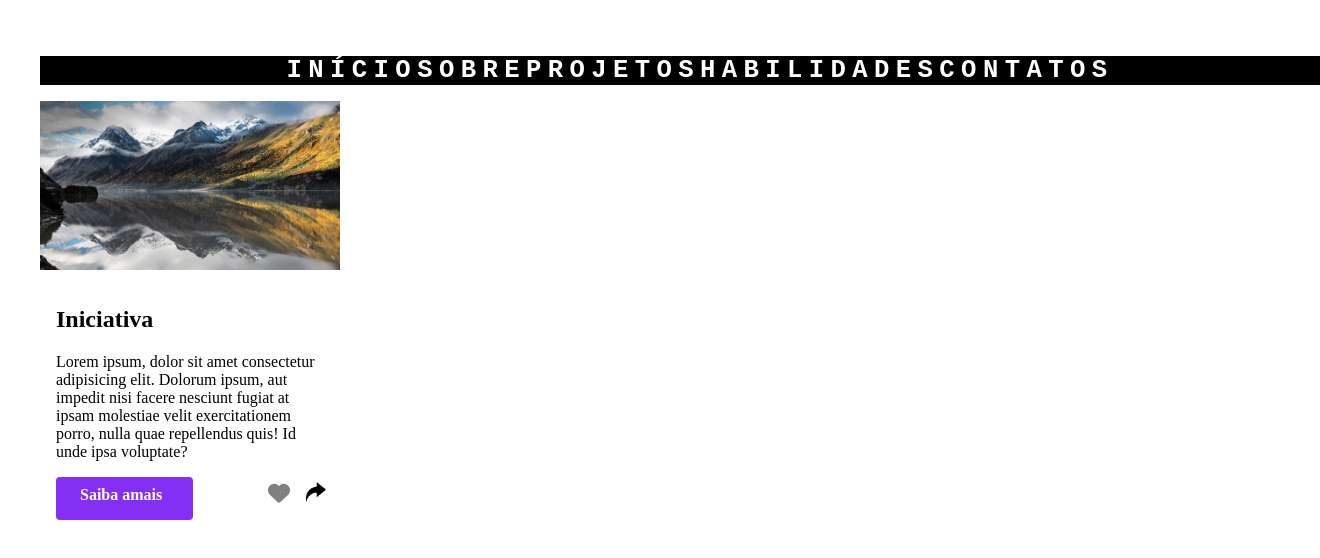
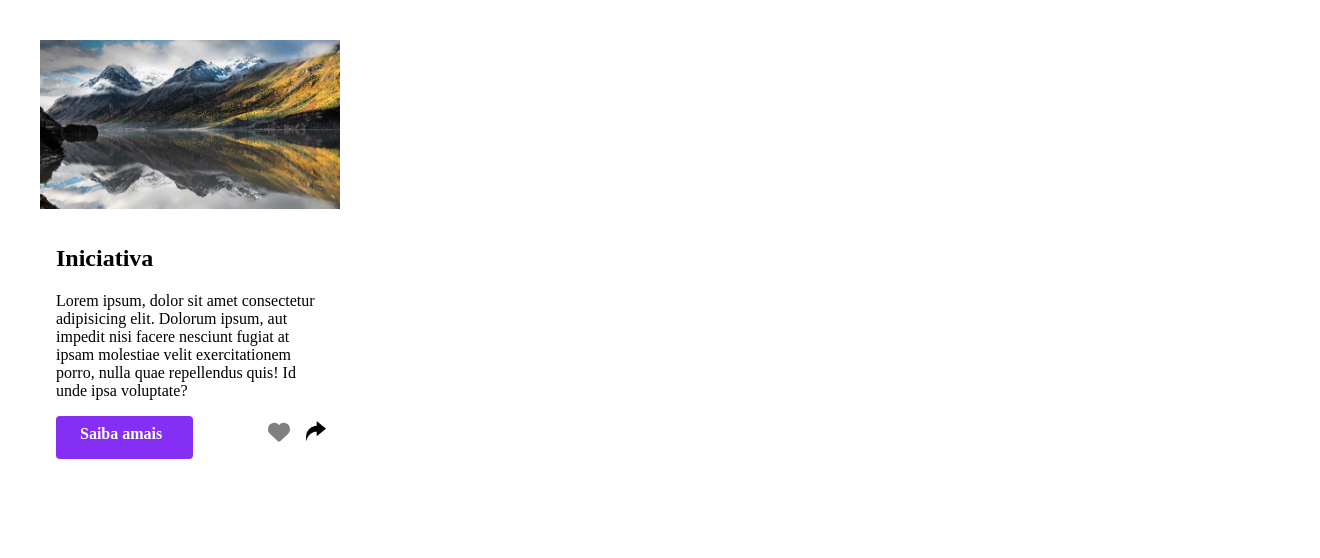
Before and after one commit to RodBC/Projeto-Engenharia-Software, a React (Vite) app in the folder apps/client/: page / in a window 1280 px wide. Shown: the top 558 px of the page, 1320 px wide, since content can reach past the window. Built offline with nearby package versions, Linux system fonts and the light colour scheme.

Commit message:
ajustando layout do card para novo app em ts

```diff
--- a/apps/client/package.json
+++ b/apps/client/package.json
@@ -10,6 +10,8 @@
     "preview": "vite preview"
   },
   "dependencies": {
+    "@fortawesome/free-solid-svg-icons": "^6.4.0",
+    "@fortawesome/react-fontawesome": "^0.2.0",
     "react": "^18.2.0",
     "react-dom": "^18.2.0"
   },
--- a/apps/client/src/App.tsx
+++ b/apps/client/src/App.tsx
@@ -1,11 +1,11 @@
 import { Card } from "./components/Cards/card"
-import { NavBar } from "./components/Navbar/navbar"
+// import { NavBar } from "./components/Navbar/navbar"
 
 export const App = () => {
 
   return (
     <>
-      <NavBar/>
+      {/* <NavBar/> */}
       <Card/>
     </>
   )
--- a/apps/client/src/components/Cards/card.jsx
+++ /dev/null
@@ -1,43 +0,0 @@
-import { useState } from "react";
-import "./style.css";
-import montanha from '../../assets/fotoCool.jpeg'
-import heart from '../../assets/heart.png'
-import share from '../../assets/share.png'
-import { FontAwesomeIcon } from '@fortawesome/react-fontawesome'
-import { faHeart } from '@fortawesome/free-solid-svg-icons'
-
-
-
-export const Card = () => {
-
-    const [curtida, setCurtida] = useState(false);
-    const muda_curtida = ()=>{
-      setCurtida(!curtida)
-    }
-
-    return (
-    <>
-      <div className="card-space">
-        <div className='card'>
-
-          <div className='imagem'>
-            <img src={montanha} alt="" />
-          </div>
-
-          <div className='card-content'>
-            <h2>Iniciativa</h2>
-
-            <p>Lorem ipsum, dolor sit amet consectetur adipisicing elit. Dolorum ipsum, aut impedit nisi facere nesciunt fugiat at ipsam molestiae velit exercitationem porro, nulla quae repellendus quis! Id unde ipsa voluptate?</p>
-
-            <div className='buttons'>
-              <a href="https://www.youtube.com/watch?v=HHOn8u-c2wk&list=LL&index=12&t=593s" id="Texto_Do_Butão">Saiba amais</a>
-              <FontAwesomeIcon icon={faHeart} className="heart_button"  color={curtida? 'red':'grey'} onClick={()=>muda_curtida()}/>
-              <img src={share} id="share_button"/>
-            </div>
-          </div>
-        </div>
-      </div>
-
-    </>
-)
-}
--- a/apps/client/src/components/Cards/card.tsx
+++ b/apps/client/src/components/Cards/card.tsx
@@ -1,25 +1,42 @@
 import { useState } from "react";
 import "./style.css";
-import reactLogo from '../../assets/rec_antigo.jpg'
+import montanha from '../../assets/fotoCool.jpeg'
+// import heart from '../../assets/heart.png'
+import share from '../../assets/share.png'
+import { FontAwesomeIcon } from '@fortawesome/react-fontawesome'
+import { faHeart } from '@fortawesome/free-solid-svg-icons'
+
 
 export const Card = () => {
-    const [count, setCount] = useState(0);
+
+    const [curtida, setCurtida] = useState(false);
+    const muda_curtida = ()=>{
+      setCurtida(!curtida)
+    }
 
     return (
     <>
-        <img src={reactLogo} className="logo react" alt="React logo" />
+      <div className="card-space">
+        <div className='card'>
 
-<h1>Apoie uma iniciativa em:</h1>
+          <div className='imagem'>
+            <img src={montanha} alt="" />
+          </div>
 
-<div className="card">
-  <button onClick={() => setCount(count+1)}><a>{count}</a></button>
-  <button onClick={() => null}><a>Boa Viagem</a></button>
-  <button onClick={() => null}><a>Ilha do Leite</a></button>
-  <button onClick={() => null}><a>Joana Bezerra</a></button>
-  <button onClick={() => null}><a>Tancredo Neves</a></button>
-  <button onClick={() => null}><a>Madalena</a></button>
+          <div className='card-content'>
+            <h2>Iniciativa</h2>
 
-</div>
+            <p>Lorem ipsum, dolor sit amet consectetur adipisicing elit. Dolorum ipsum, aut impedit nisi facere nesciunt fugiat at ipsam molestiae velit exercitationem porro, nulla quae repellendus quis! Id unde ipsa voluptate?</p>
+
+            <div className='buttons'>
+              <a href="https://www.youtube.com/watch?v=HHOn8u-c2wk&list=LL&index=12&t=593s" id="Texto_Do_Butão">Saiba amais</a>
+              <FontAwesomeIcon icon={faHeart} className="heart_button"  color={curtida? 'red':'grey'} onClick={()=>muda_curtida()}/>
+              <img src={share} id="share_button"/>
+            </div>
+          </div>
+        </div>
+      </div>
+
     </>
 )
 }
--- a/apps/client/src/components/Navbar/navbar.jsx
+++ /dev/null
@@ -1,23 +0,0 @@
-import "./style.css";
-
-export const NavBar = () => {
-    return (
-
-        <header>
-        <nav class="nav_container">
-            <div class="mobile_menu" id="mobile_menu">
-                <div id="linha1"></div>
-                <div id="linha2"></div>
-                <div id="linha3"></div>
-            </div>
-            <ul class="nav_list" id="nave_list">
-                <li id="item_list"><a class="item_list"  href="/">Início</a></li>
-                <li id="item_list"><a class="item_list"  href="/">Sobre</a></li>
-                <li id="item_list"><a class="item_list" href="/">Projetos</a></li>
-                <li id="item_list"><a class="item_list"  href="/">Habilidades</a></li>
-                <li id="item_list"><a class="item_list"  href="/">Contatos</a></li>
-            </ul>
-        </nav>
-    </header>
-)
-}
```
Also changed, not shown: apps/client/src/components/App.jsx (deleted, +0 -13 lines), apps/client/src/main.jsx (deleted, +0 -10 lines), 1 other file (tests, documents, lock files or other folders).
